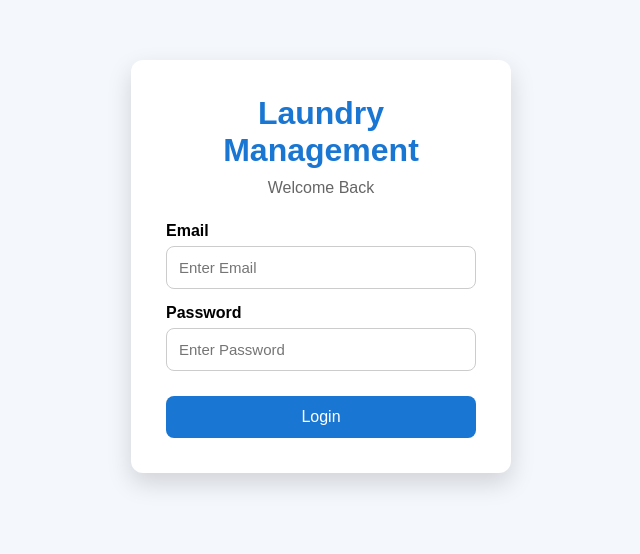
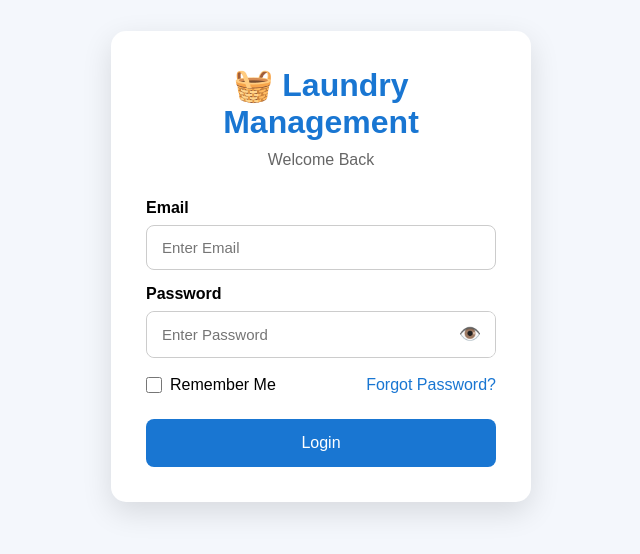
Before and after one commit to Er-Dhananjaykumar/Laundry-react, a React (Vite) app: page / in a window 1280 px wide. Shown: the part 134-688 px from the top of the page, without its empty margins (319-959 px from the left). Built offline with nearby package versions, Linux system fonts and the light colour scheme.

Commit message:
Enhance login page with validation and password toggle

```diff
--- a/src/pages/Login.jsx
+++ b/src/pages/Login.jsx
@@ -7,13 +7,49 @@ function Login() {
 
     const [password, setPassword] = useState("");
 
+    const [showPassword, setShowPassword] = useState(false);
+
+    const [remember, setRemember] = useState(false);
+
+    const [loading, setLoading] = useState(false);
+
+    const [error, setError] = useState("");
+
     function handleSubmit(e) {
 
         e.preventDefault();
 
-        console.log(email);
+        setError("");
 
-        console.log(password);
+        if (email === "") {
+            setError("Email is required");
+            return;
+        }
+
+        if (password === "") {
+            setError("Password is required");
+            return;
+        }
+
+        setLoading(true);
+
+        setTimeout(() => {
+
+            console.log({
+
+                email,
+
+                password,
+
+                remember
+
+            });
+
+            setLoading(false);
+
+            alert("Login Success (Dummy)");
+
+        }, 1500);
 
     }
 
@@ -26,9 +62,16 @@ function Login() {
                 onSubmit={handleSubmit}
             >
 
-                <h1>Laundry Management</h1>
+                <h1>🧺 Laundry Management</h1>
 
                 <p>Welcome Back</p>
+
+                {
+                    error &&
+                    <div className="error">
+                        {error}
+                    </div>
+                }
 
                 <label>Email</label>
 
@@ -36,31 +79,74 @@ function Login() {
 
                     type="email"
 
-                    placeholder="Enter Email"
-
                     value={email}
 
                     onChange={(e) => setEmail(e.target.value)}
+
+                    placeholder="Enter Email"
 
                 />
 
                 <label>Password</label>
 
-                <input
+                <div className="password-box">
 
-                    type="password"
+                    <input
+                        type={showPassword ? "text" : "password"}
+                        placeholder="Enter Password"
+                        value={password}
+                        onChange={(e) => setPassword(e.target.value)}
+                    />
 
-                    placeholder="Enter Password"
+                    <button
+                        type="button"
+                        className="eye-btn"
+                        onClick={() => setShowPassword(!showPassword)}
+                    >
+                        {showPassword ? "🙈" : "👁️"}
+                    </button>
 
-                    value={password}
+                </div>
 
-                    onChange={(e) => setPassword(e.target.value)}
+                <div className="login-options">
 
-                />
+                    <label>
 
-                <button type="submit">
+                        <input
 
-                    Login
+                            type="checkbox"
+
+                            checked={remember}
+
+                            onChange={(e) => setRemember(e.target.checked)}
+
+                        />
+
+                        Remember Me
+
+                    </label>
+
+                    <a href="#">Forgot Password?</a>
+
+                </div>
+
+                <button
+                    className="login-btn"
+                    disabled={loading}
+                >
+
+                    {
+                        loading
+
+                            ?
+
+                            "Logging in..."
+
+                            :
+
+                            "Login"
+
+                    }
 
                 </button>
 
--- a/src/styles/login.css
+++ b/src/styles/login.css
@@ -1,65 +1,200 @@
-body{
-    background:#f4f7fc;
+/* ===========================
+   Global
+=========================== */
+
+* {
+    margin: 0;
+    padding: 0;
+    box-sizing: border-box;
 }
 
-.login-container{
-    height:100vh;
-    display:flex;
-    justify-content:center;
-    align-items:center;
+body {
+    font-family: Arial, Helvetica, sans-serif;
+    background: #f4f7fc;
 }
 
-.login-form{
-    width:380px;
-    background:#fff;
-    padding:35px;
-    border-radius:12px;
-    box-shadow:0 10px 25px rgba(0,0,0,.15);
+/* ===========================
+   Login Container
+=========================== */
+
+.login-container {
+    min-height: 100vh;
+    display: flex;
+    justify-content: center;
+    align-items: center;
+    padding: 20px;
 }
 
-.login-form h1{
-    color:#1976d2;
-    text-align:center;
+/* ===========================
+   Login Form
+=========================== */
+
+.login-form {
+    width: 100%;
+    max-width: 420px;
+    background: #fff;
+    padding: 35px;
+    border-radius: 15px;
+    box-shadow: 0 10px 30px rgba(0, 0, 0, 0.12);
 }
 
-.login-form p{
-    text-align:center;
-    margin:10px 0 25px;
-    color:#666;
+.login-form h1 {
+    color: #1976d2;
+    text-align: center;
+    margin-bottom: 10px;
 }
 
-.login-form label{
-    display:block;
-    margin-top:15px;
-    margin-bottom:6px;
-    font-weight:bold;
+.login-form p {
+    text-align: center;
+    color: #666;
+    margin-bottom: 30px;
 }
 
-.login-form input{
-    width:100%;
-    padding:12px;
-    border:1px solid #ccc;
-    border-radius:8px;
-    outline:none;
-    font-size:15px;
+/* ===========================
+   Labels
+=========================== */
+
+.login-form label {
+    display: block;
+    font-weight: 600;
+    margin-bottom: 8px;
+    margin-top: 15px;
 }
 
-.login-form input:focus{
-    border-color:#1976d2;
+/* ===========================
+   Text Inputs
+=========================== */
+
+.login-form input[type="email"],
+.login-form input[type="text"],
+.login-form input[type="password"] {
+    width: 100%;
+    height: 45px;
+    border: 1px solid #ccc;
+    border-radius: 8px;
+    padding: 0 15px;
+    font-size: 15px;
+    outline: none;
+    transition: .3s;
 }
 
-.login-form button{
-    width:100%;
-    margin-top:25px;
-    padding:12px;
-    background:#1976d2;
-    color:white;
-    border:none;
-    border-radius:8px;
-    cursor:pointer;
-    font-size:16px;
+.login-form input:focus {
+    border-color: #1976d2;
 }
 
-.login-form button:hover{
-    background:#1565c0;
+/* ===========================
+   Password Box
+=========================== */
+
+.password-box {
+    display: flex;
+    align-items: center;
+    border: 1px solid #ccc;
+    border-radius: 8px;
+    overflow: hidden;
 }
+
+.password-box input {
+    border: none !important;
+    border-radius: 0;
+    margin: 0;
+    flex: 1;
+    height: 45px;
+}
+
+.password-box input:focus {
+    border: none;
+}
+
+/* Eye Button */
+
+.eye-btn {
+    width: 50px;
+    height: 45px;
+    border: none;
+    background: white;
+    color: #1976d2;
+    cursor: pointer;
+    font-size: 18px;
+
+    display: flex;
+    justify-content: center;
+    align-items: center;
+}
+
+.eye-btn:hover {
+    background: #f5f5f5;
+}
+
+/* ===========================
+   Remember Me
+=========================== */
+
+.login-options {
+    display: flex;
+    justify-content: space-between;
+    align-items: center;
+    margin-top: 18px;
+    margin-bottom: 25px;
+}
+
+.login-options label {
+    display: flex;
+    align-items: center;
+    gap: 8px;
+    margin: 0;
+    cursor: pointer;
+    font-weight: 500;
+}
+
+.login-options input[type="checkbox"] {
+    width: 16px;
+    height: 16px;
+}
+
+.login-options a {
+    color: #1976d2;
+    text-decoration: none;
+}
+
+.login-options a:hover {
+    text-decoration: underline;
+}
+
+/* ===========================
+   Login Button
+=========================== */
+
+.login-btn {
+    width: 100%;
+    height: 48px;
+    border: none;
+    border-radius: 8px;
+    background: #1976d2;
+    color: white;
+    font-size: 16px;
+    cursor: pointer;
+    transition: .3s;
+}
+
+.login-btn:hover {
+    background: #1565c0;
+}
+
+.login-btn:disabled {
+    background: #90caf9;
+    cursor: not-allowed;
+}
+
+/* ===========================
+   Error Box
+=========================== */
+
+.error {
+    background: #ffebee;
+    color: #d32f2f;
+    padding: 12px;
+    border-radius: 8px;
+    margin-bottom: 20px;
+    font-size: 14px;
+}
```
